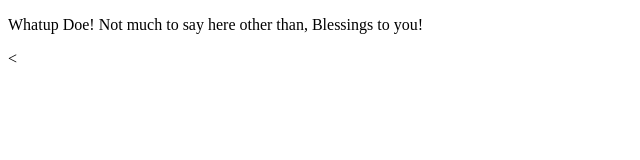
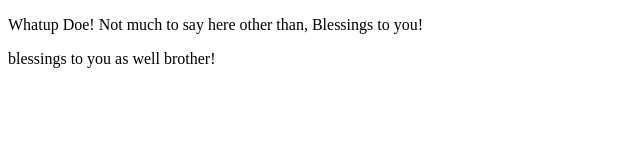
Before and after one commit to antonioWatkins/repo, a plain HTML site: page index.html in a window 1280 px wide. Shown: the whole page, without its empty margins (0-640 px from the left). Drawn offline with Linux system fonts and the light colour scheme.

Commit message:
this is a message to rob

```diff
--- a/index.html
+++ b/index.html
@@ -2,5 +2,6 @@
 <html>
    <body>
       <p>Whatup Doe! Not much to say here other than, Blessings to you! </p>
-   </body><
+      <p> blessings to you as well brother!</p>
+   </body>
 </html>
```
